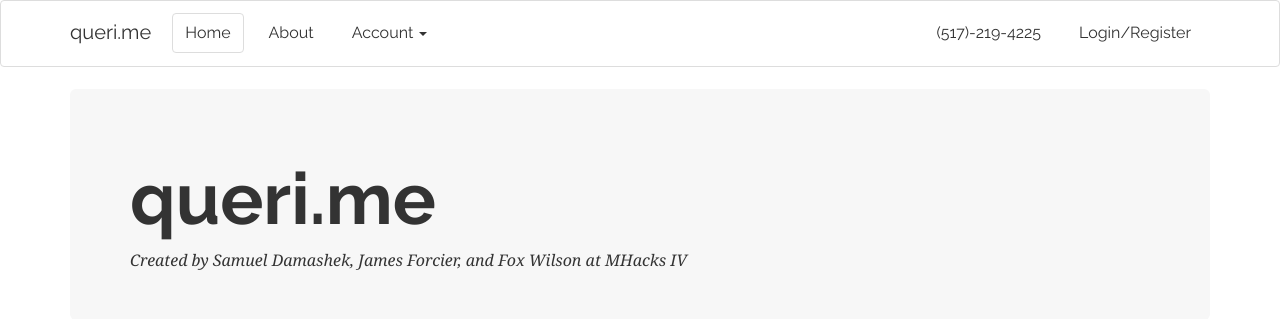
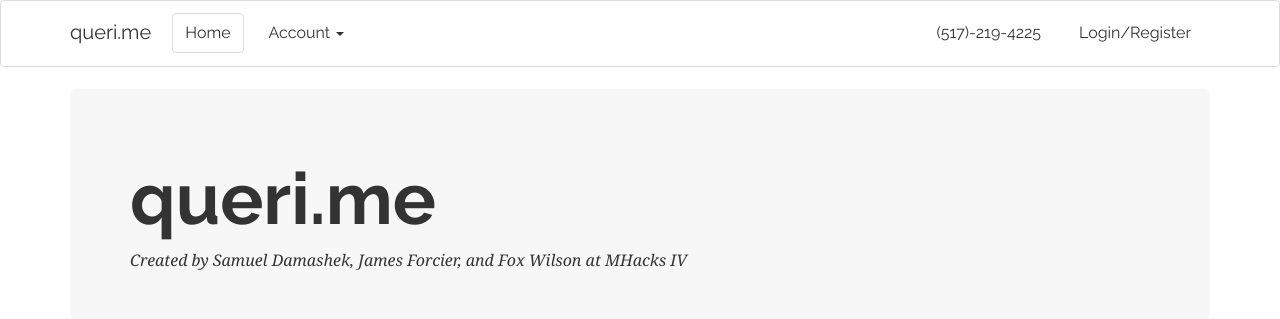
Before and after one commit to tjcsl/mhacksiv, a Flask app: page / in a window 1280 px wide. Shown: the top 319 px of the page. Run offline with Flask 2, Linux system fonts and the light colour scheme.

Commit message:
Remove about from navbar

```diff
--- a/project/templates/navbar.html
+++ b/project/templates/navbar.html
@@ -1,7 +1,6 @@
 {% extends 'base.html' %}
 {% set navbar = [
 (url_for('index'), 'home', 'Home', True),
-('/about/', 'about', 'About', True),
 ] -%}
 
 {% set this_page_id = this_page_id | default('home') %}
```
